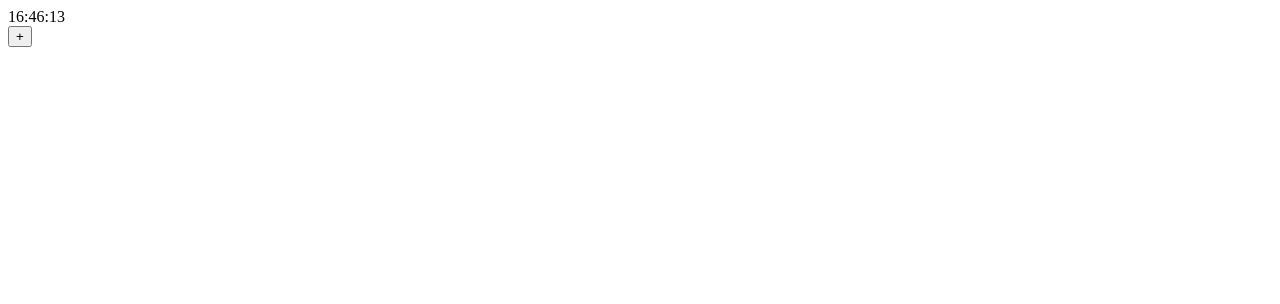
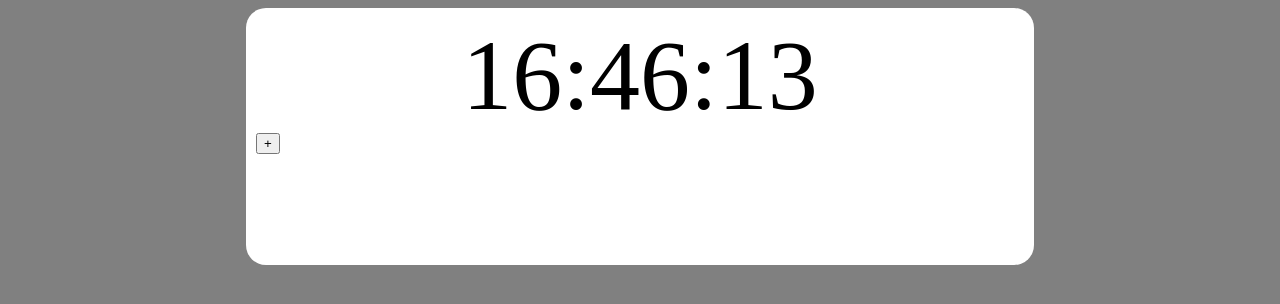
Before and after one commit to Sefirem/Web-client-riche, a plain HTML site: page Exo_2/public_html/index.html in a window 1280 px wide. Drawn offline with Linux system fonts and the light colour scheme.

Commit message:
Modification du css. Le son troune en boucle pendant 30 sec.
Signed-off-by: Arnaud LAVAL <arnaud69800@hotmail.fr>

```diff
--- a/Exo_2/public_html/horloge.js
+++ b/Exo_2/public_html/horloge.js
@@ -113,7 +113,13 @@ function checkReveil(heure) {
             var champ = reveil[i].getElementsByClassName("title")[0];
             var msg = document.getElementById("msg");
             if (parseInt(heure.getHours()) === parseInt(h.value) && parseInt(heure.getMinutes()) === parseInt(m.value) && parseInt(0) === parseInt(heure.getSeconds())) {
-                new Audio('sound/' + choix.value + '.mp3').play();
+                var audio = new Audio('sound/' + choix.value + '.mp3');
+				audio.loop = true;
+				audio.play();
+				setTimeout(function() {
+					audio.pause();
+					msg.textContent = "";
+				}, 30000);
                 msg.textContent = champ.value;
             }
         }
--- a/Exo_2/public_html/index.html
+++ b/Exo_2/public_html/index.html
@@ -7,7 +7,7 @@
         <link rel="stylesheet" type="text/css" href="style.css" media="screen" />
     </head>
     <body>
-        <span id="heure"></span>
+        <div id="heure"></div>
         <div id="event"></div>
         <button id="plus">+</button>
         <h1 id="msg"></h1>
--- a/Exo_2/public_html/style.css
+++ b/Exo_2/public_html/style.css
@@ -1,7 +1,29 @@
+html {
+    background-color : grey;
+    margin : auto;
+}
+
+body {
+	width:60%;
+	background-color:white;
+	border-radius:20px;
+	margin-left:auto;
+	margin-right:auto;
+	padding:10px;
+	min-width:405px;
+}
+
+#heure {
+	font-size:100px;
+	margin-left: auto;
+	margin-right: auto;
+	text-align: center;
+}
+
 #event div {
 	background-color:#BDBDBD;
 }
 
 h1 {
-    font-size: 250px;
+    font-size: 150px;
 }
```
